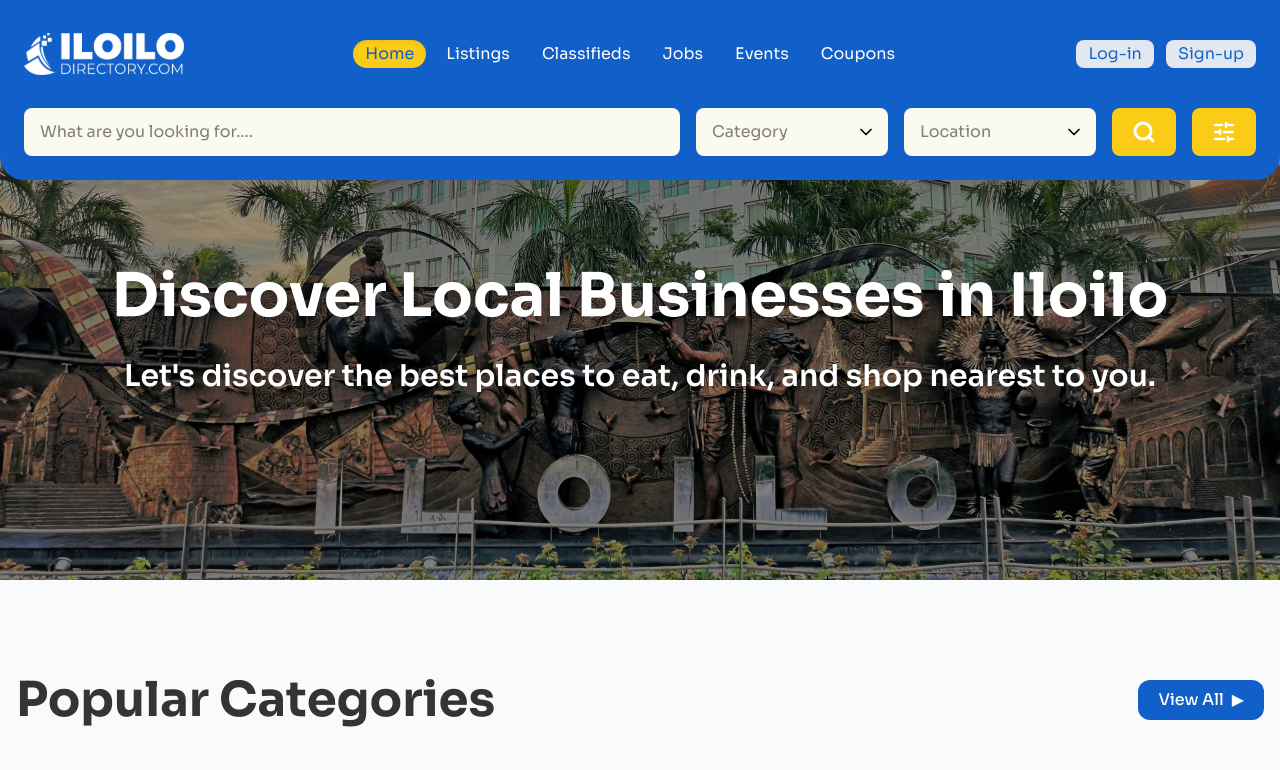
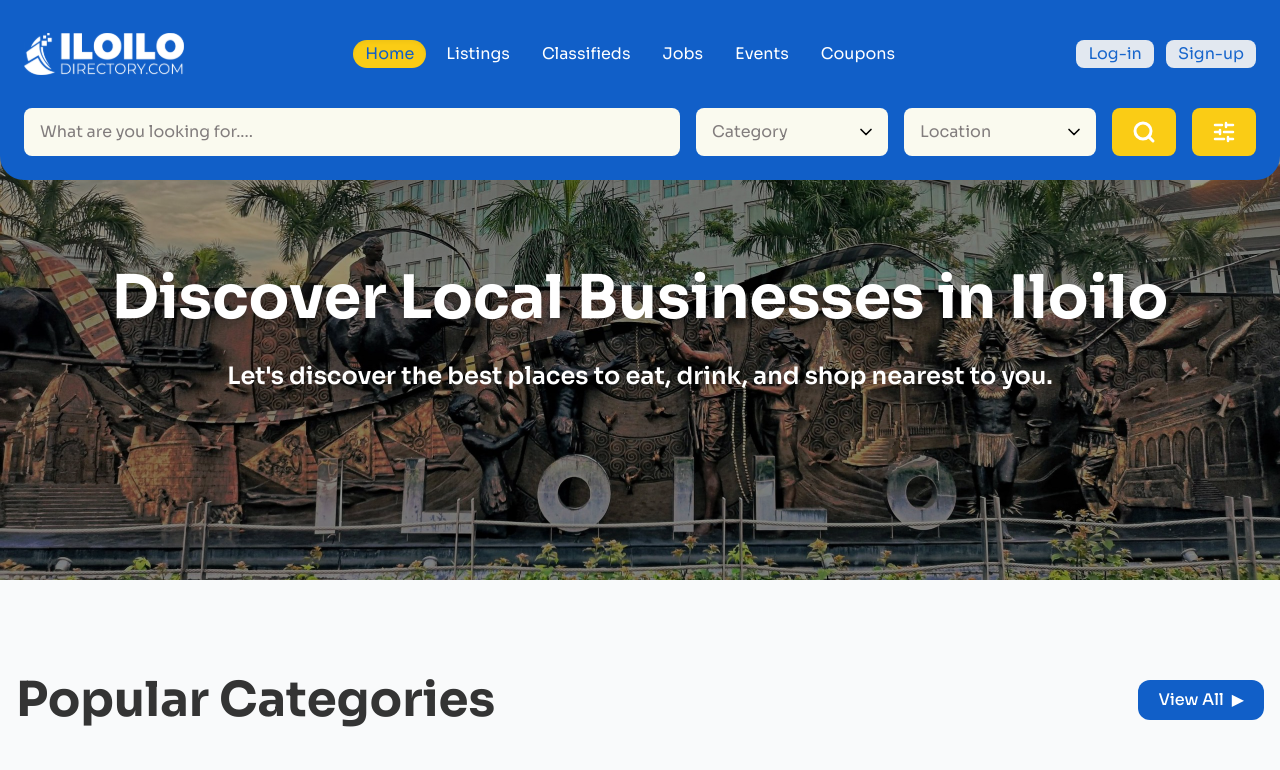
Before and after one commit to Rejeno/iloilo-directory, a Next.js app: page / in a window 1280 px wide. Shown: the top 770 px of the page. Built offline with nearby package versions, Linux system fonts and the light colour scheme; a web font is replaced by a local one.

Commit message:
fix: adjust font size

```diff
--- a/app/page.tsx
+++ b/app/page.tsx
@@ -20,7 +20,7 @@ const HomePage = () => {
           <h1 className="text-6xl font-bold text-white mb-8 drop-shadow-md">
             Discover Local Businesses in Iloilo
           </h1>
-          <p className="text-3xl text-white font-semibold drop-shadow-md max-w-full">
+          <p className="text-2xl text-white font-semibold drop-shadow-md max-w-full">
             Let's discover the best places to eat, drink, and shop nearest to you.
           </p>
         </div>
```
